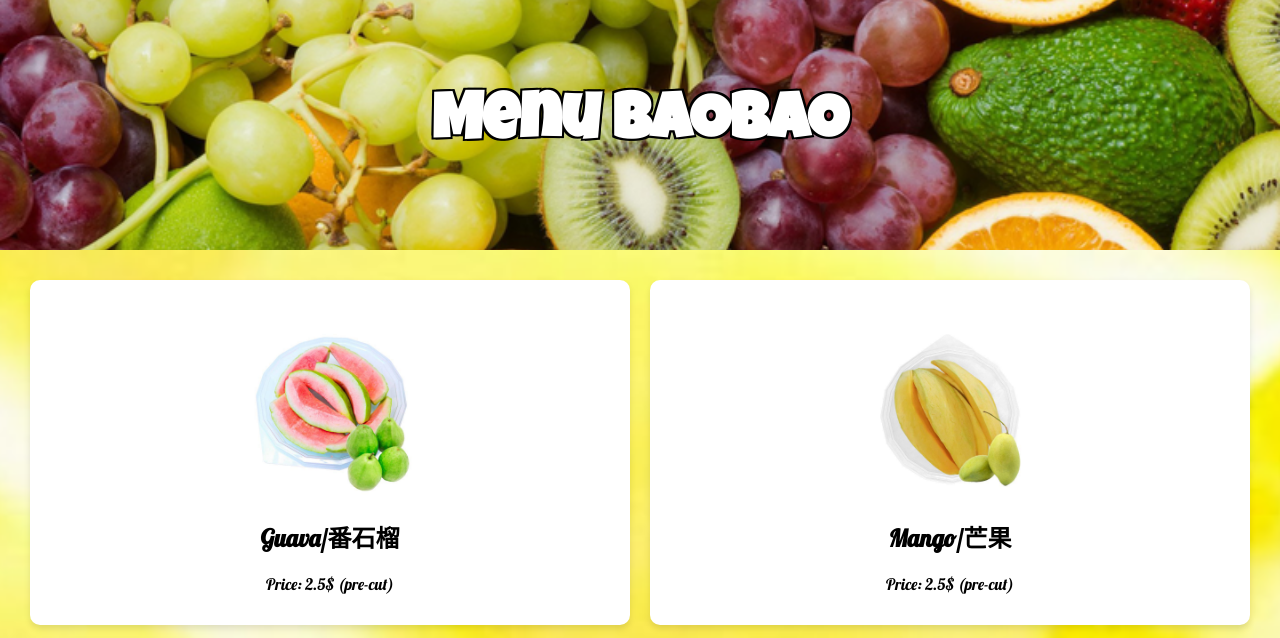
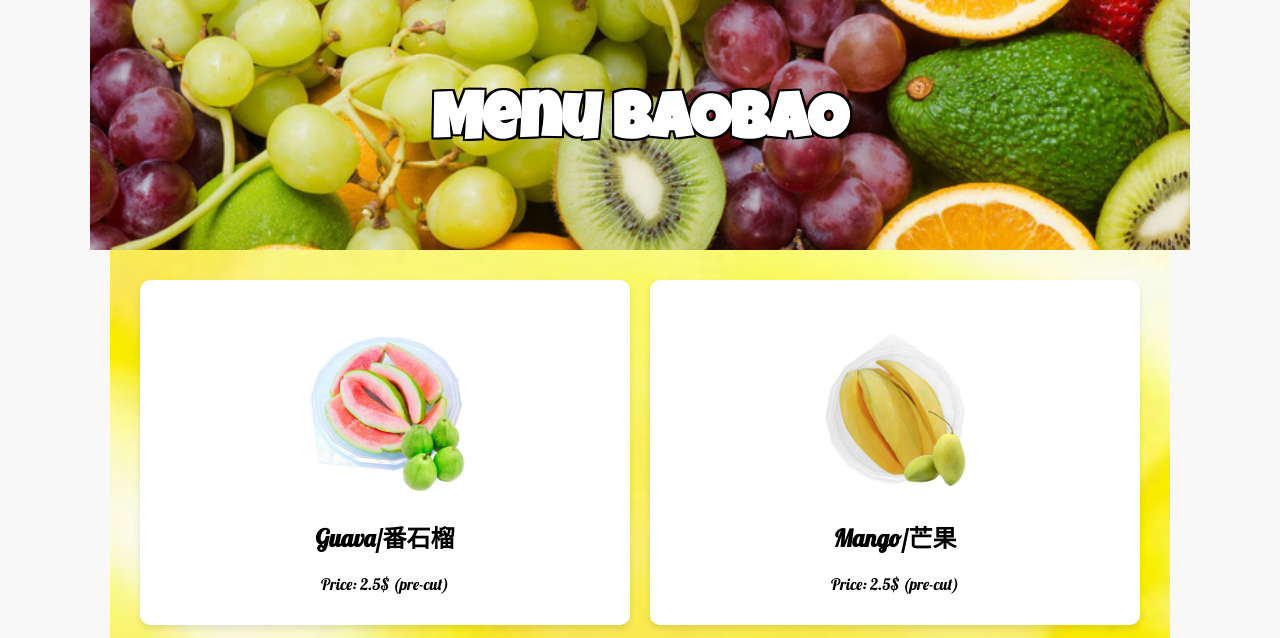
Before and after one commit to baotaplamweb/BAOBAOFRESHFRUIT, a plain HTML site: page index.html in a window 1280 px wide. Shown: the top 638 px of the page. Drawn offline with Linux system fonts and the light colour scheme.

Commit message:
Add files via upload

```diff
--- a/style.css
+++ b/style.css
@@ -19,6 +19,10 @@ header {
          2px -2px 0 black,
         -2px  2px 0 black,
          2px  2px 0 black; /* Tạo outline đen */
+  max-width: 1000px; /* Giới hạn chiều rộng tối đa */
+  width: 100%; /* Đảm bảo co giãn theo màn hình */
+  margin: 0 auto; /* Căn giữa trang */
+
 }
 
 
@@ -33,6 +37,10 @@ header {
   background-position: center;
   border-radius: 0px; /* Bo góc cho đẹp */
   padding: 30px;
+  max-width: 1000px; /* Giới hạn chiều rộng tối đa */
+  width: 100%; /* Đảm bảo co giãn theo màn hình */
+  margin: 0 auto; /* Căn giữa trang */
+
 }
 
 
```
